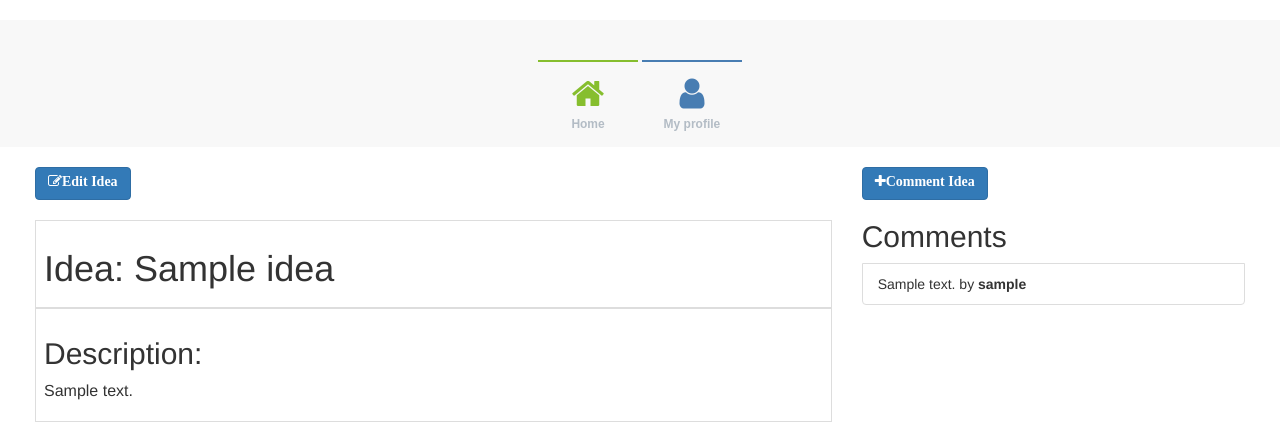
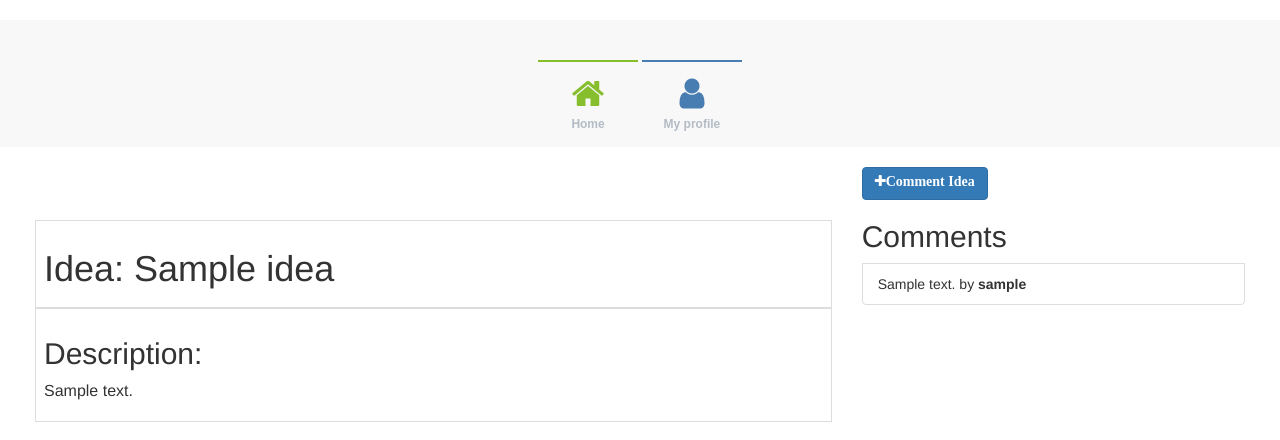
Before and after one commit to gorkarevilla/agile, a Django app: template agile/ideas/templates/ideas/detail.html in a window 1280 px wide. Shown: the part 52-492 px from the top of the page. Run offline with Django 3.2, Linux system fonts and the light colour scheme; the template is opened without the code that fills it: values that come from a table or form of the project are taken from there, others are empty; tables that the repository leaves empty hold one stand-in row (values such as "Sample post"); some libraries are stand-ins or nearby versions.

Commit message:
HTML Remove edit idea if you are not the owner

```diff
--- a/agile/ideas/templates/ideas/detail.html
+++ b/agile/ideas/templates/ideas/detail.html
@@ -2,9 +2,8 @@
 
 {% block content %}
 	<div class="btn-group col-md-8" role="group">
-		<a href="/ideas/editIdea?id={{idea.pk}}" class=" btn btn-primary btn-md fa fa-pencil-square-o" aria-hidden="true"><label>Edit Idea</label></a>
-
 	    {% if idea.creator|stringformat:"s" == user.get_username %}
+	    	<a href="/ideas/editIdea?id={{idea.pk}}" class=" btn btn-primary btn-md fa fa-pencil-square-o" aria-hidden="true"><label>Edit Idea</label></a>
 			<a href="/ideas/main?delete={{idea.pk}}" class="btn btn-primary btn-md fa fa-trash" aria-hidden="true" onclick="return confirm('Are you sure to delete the Idea?')"><label>Delete Idea</label></a>
 	    {% endif %}
 
```
Also changed, not shown: agile/ideas/migrations/0001_initial.py (deleted), agile/ideas/migrations/0002_auto_20161118_1201.py (deleted), agile/ideas/migrations/__init__.py (deleted).
